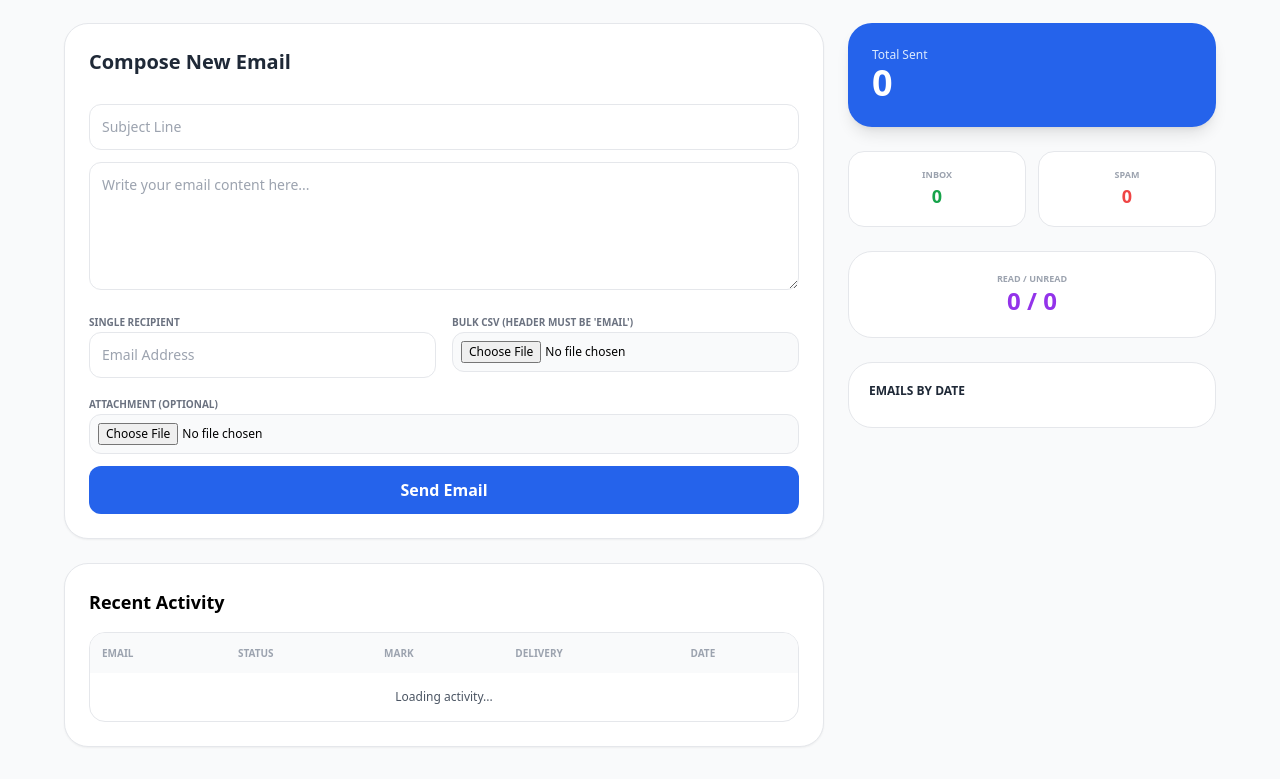
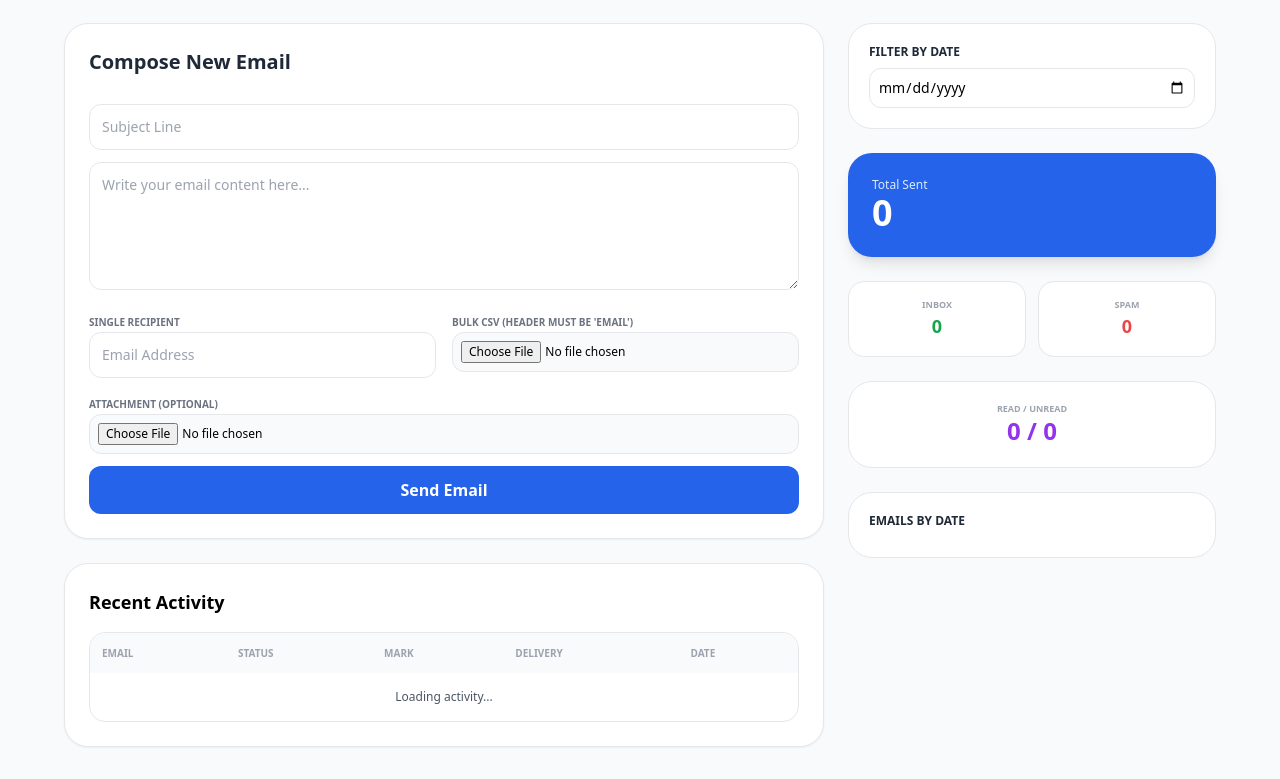
Before and after one commit to Prem02207/TrekEmail-Python, a Django app: page / in a window 1280 px wide. Shown: the part 69-848 px from the top of the page. Run offline with Django 5.2, Linux system fonts and the light colour scheme; data that the repository does not hold is empty; some libraries are stand-ins or nearby versions.

Commit message:
Updated dashboard UI, date filter, and tracking logic

```diff
--- a/dashboard/views.py
+++ b/dashboard/views.py
@@ -13,9 +13,11 @@ from django.db.models import Count
 from django.db.models.functions import TruncDate
 from .models import EmailLog
 
+
 # --- 1. Dashboard View ---
 def dashboard_view(request):
     return render(request, 'dashboard.html')
+
 
 # --- 2. Helper Function for Email Sending ---
 def send_emails_task(recipient_list, subject, body):
@@ -25,7 +27,7 @@ def send_emails_task(recipient_list, subject, body):
 
     for email in recipient_list:
         try:
-            # Default status 'Unread' rakha hai, 'Sent' nahi
+            # Default status 'Unread' set kiya gaya hai
             log = EmailLog.objects.create(email_address=email, status='Unread', deliverability='Inbox')
             pixel_url = f"https://trekemail-python.onrender.com/track/{log.id}.png"
             html_content = f"{body} <img src='{pixel_url}' width='1' height='1' />"
@@ -41,22 +43,35 @@ def send_emails_task(recipient_list, subject, body):
         except Exception as e:
             print(f"Error: {e}")
 
-# --- 3. Filtered Logs API ---
+
+# --- 3. Filtered Logs API (FINAL VERSION) ---
 class FilteredLogsView(APIView):
     def get(self, request):
         selected_date = request.query_params.get('date')
-        logs_queryset = EmailLog.objects.all().order_by('-created_at')
-        if selected_date:
-            logs_queryset = logs_queryset.filter(created_at__date=selected_date)
+        if not selected_date:
+            return Response({"error": "Date required"}, status=400)
+
+        logs_queryset = EmailLog.objects.filter(created_at__date=selected_date).order_by('-created_at')
+
+        # Date-specific stats calculate karein
+        stats = {
+            "total_sent": logs_queryset.count(),
+            "read_count": logs_queryset.filter(status='Read').count(),
+            "unread_count": logs_queryset.filter(status='Unread').count(),
+            "inbox_count": logs_queryset.filter(deliverability='Inbox').count(),
+            "spam_count": logs_queryset.filter(deliverability='Spam').count(),
+        }
 
         logs = [{
             'email_address': log.email_address,
             'status': log.deliverability,
-            'mark': 'Read' if log.status == 'Read' else 'Unread', # Dynamic logic
+            'mark': log.status,  # Ab 'Read' ya 'Unread' directly pass ho raha hai
             'deliverability': log.deliverability,
             'date_sent': timezone.localtime(log.created_at).strftime('%Y-%m-%d %H:%M')
         } for log in logs_queryset[:20]]
-        return Response({"logs": logs})
+
+        return Response({"logs": logs, "stats": stats})
+
 
 # --- 4. Tracking Pixel (With Bot Filter) ---
 class TrackEmailView(APIView):
@@ -69,11 +84,13 @@ class TrackEmailView(APIView):
         if not is_bot:
             try:
                 log = EmailLog.objects.get(id=log_id.replace('.png', ''))
-                if log.status == 'Unread': # Sirf tab update karein agar 'Unread' hai
+                if log.status == 'Unread':
                     log.status = 'Read'
                     log.save(update_fields=['status'])
-            except: pass
+            except:
+                pass
         return HttpResponse(gif_data, content_type="image/gif")
+
 
 # --- 5. Bulk Email Sending ---
 class SendBulkEmailView(APIView):
@@ -88,6 +105,7 @@ class SendBulkEmailView(APIView):
             return JsonResponse({"status": "Success"})
         except Exception:
             return Response({"error": "Failed"}, status=500)
+
 
 # --- 6. Stats API ---
 class DashboardStatsView(APIView):
@@ -104,7 +122,7 @@ class DashboardStatsView(APIView):
             "logs": [{
                 'email_address': log.email_address,
                 'status': log.deliverability,
-                'mark': 'Read' if log.status == 'Read' else 'Unread', # Dynamic logic
+                'mark': log.status,
                 'deliverability': log.deliverability,
                 'date_sent': timezone.localtime(log.created_at).strftime('%Y-%m-%d %H:%M')
             } for log in logs_queryset[:20]]
--- a/templates/dashboard.html
+++ b/templates/dashboard.html
@@ -55,6 +55,12 @@
             </div>
 
             <div class="space-y-6">
+                <div class="bg-white p-5 rounded-3xl border">
+                    <h3 class="font-bold text-gray-800 mb-2 text-xs uppercase">Filter by Date</h3>
+                    <input type="date" id="dateFilter" class="w-full p-2 border rounded-xl text-sm"
+                           onchange="loadFiltered(this.value)">
+                </div>
+
                 <div class="bg-blue-600 p-6 rounded-3xl text-white shadow-lg">
                     <p class="text-blue-100 text-xs">Total Sent</p>
                     <h2 class="text-4xl font-black" id="total">0</h2>
@@ -82,7 +88,6 @@
             loadStats(true);
         });
 
-        // Reusable table row generator
         function generateTableRow(log) {
             const isRead = log.mark === 'Read';
             return `
@@ -106,19 +111,7 @@
                 const res = await fetch('/api/stats/');
                 if (!res.ok) throw new Error('Network error');
                 const data = await res.json();
-
-                document.getElementById('total').innerText = data.total_sent || 0;
-                document.getElementById('inbox').innerText = data.inbox_count || 0;
-                document.getElementById('spam').innerText = data.spam_count || 0;
-                document.getElementById('read').innerText = data.read_count || 0;
-                document.getElementById('unread').innerText = data.unread_count || 0;
-
-                const tableBody = document.getElementById('log-table');
-                if (data.logs && data.logs.length > 0) {
-                    tableBody.innerHTML = data.logs.map(log => generateTableRow(log)).join('');
-                } else {
-                    tableBody.innerHTML = `<tr><td colspan="5" class="p-4 text-center">No activity found.</td></tr>`;
-                }
+                updateUI(data);
 
                 if (data.date_stats) {
                     let html = `<div onclick="resetView()" class="text-blue-600 font-bold cursor-pointer hover:underline mb-2">Show All</div>`;
@@ -131,21 +124,41 @@
         }
 
         async function loadFiltered(date) {
+            if (!date) return;
             isFiltered = true;
             try {
                 const res = await fetch(`/api/filtered-logs/?date=${date}`);
                 const data = await res.json();
-                const tableBody = document.getElementById('log-table');
-                if (data.logs && data.logs.length > 0) {
-                    tableBody.innerHTML = data.logs.map(log => generateTableRow(log)).join('');
-                } else {
-                    tableBody.innerHTML = `<tr><td colspan="5" class="p-4 text-center">No activity for this date.</td></tr>`;
-                }
+                updateUI(data);
             } catch (err) { console.error(err); }
+        }
+
+        function updateUI(data) {
+            if (data.stats) {
+                document.getElementById('total').innerText = data.stats.total_sent || 0;
+                document.getElementById('inbox').innerText = data.stats.inbox_count || 0;
+                document.getElementById('spam').innerText = data.stats.spam_count || 0;
+                document.getElementById('read').innerText = data.stats.read_count || 0;
+                document.getElementById('unread').innerText = data.stats.unread_count || 0;
+            } else {
+                document.getElementById('total').innerText = data.total_sent || 0;
+                document.getElementById('inbox').innerText = data.inbox_count || 0;
+                document.getElementById('spam').innerText = data.spam_count || 0;
+                document.getElementById('read').innerText = data.read_count || 0;
+                document.getElementById('unread').innerText = data.unread_count || 0;
+            }
+
+            const tableBody = document.getElementById('log-table');
+            if (data.logs && data.logs.length > 0) {
+                tableBody.innerHTML = data.logs.map(log => generateTableRow(log)).join('');
+            } else {
+                tableBody.innerHTML = `<tr><td colspan="5" class="p-4 text-center">No activity found.</td></tr>`;
+            }
         }
 
         function resetView() {
             isFiltered = false;
+            document.getElementById('dateFilter').value = ''; // Reset date picker
             loadStats(true);
         }
 
```
